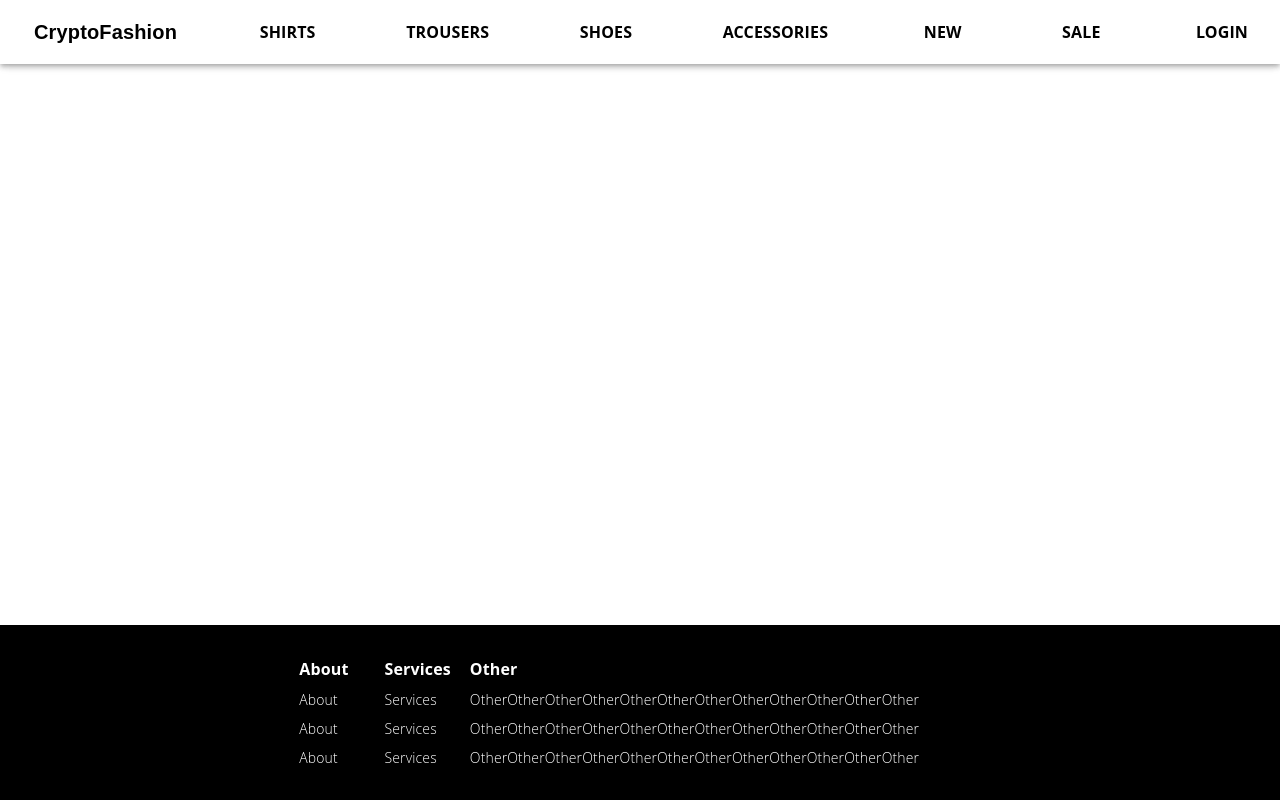
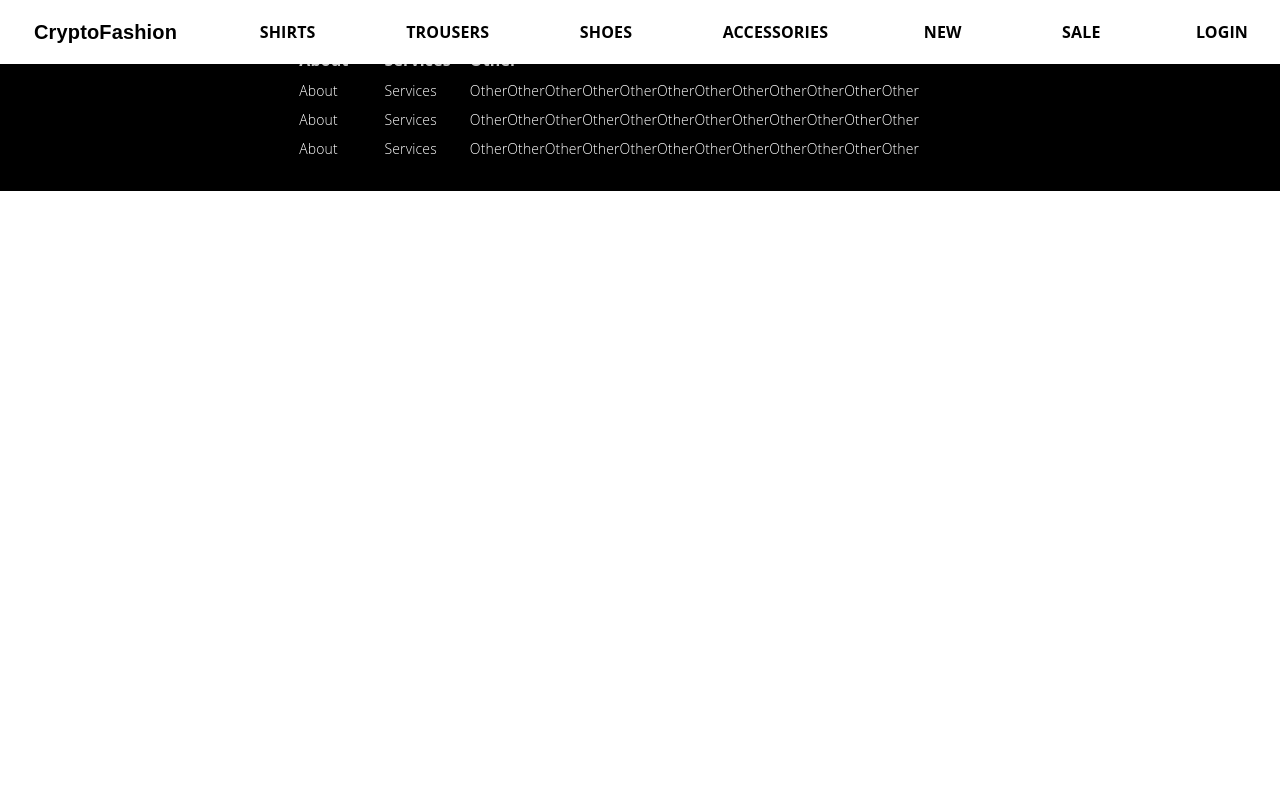
Before and after one commit to DBloodworth95/Crypto-Fashion-Frontend, a React (Create React App) app: page / in a window 1280 px wide. Built offline with nearby package versions, Linux system fonts and the light colour scheme.

Commit message:
Improve styling for footer

```diff
--- a/src/components/common/Footer.js
+++ b/src/components/common/Footer.js
@@ -13,7 +13,7 @@ const useStyles = makeStyles(() => ({
         marginTop: "1rem",
         padding: "2rem",
         backgroundColor: "#000000",
-        position: "fixed",
+        position: "relative",
         bottom: 0,
         left: 0,
         width: "100%",
```
